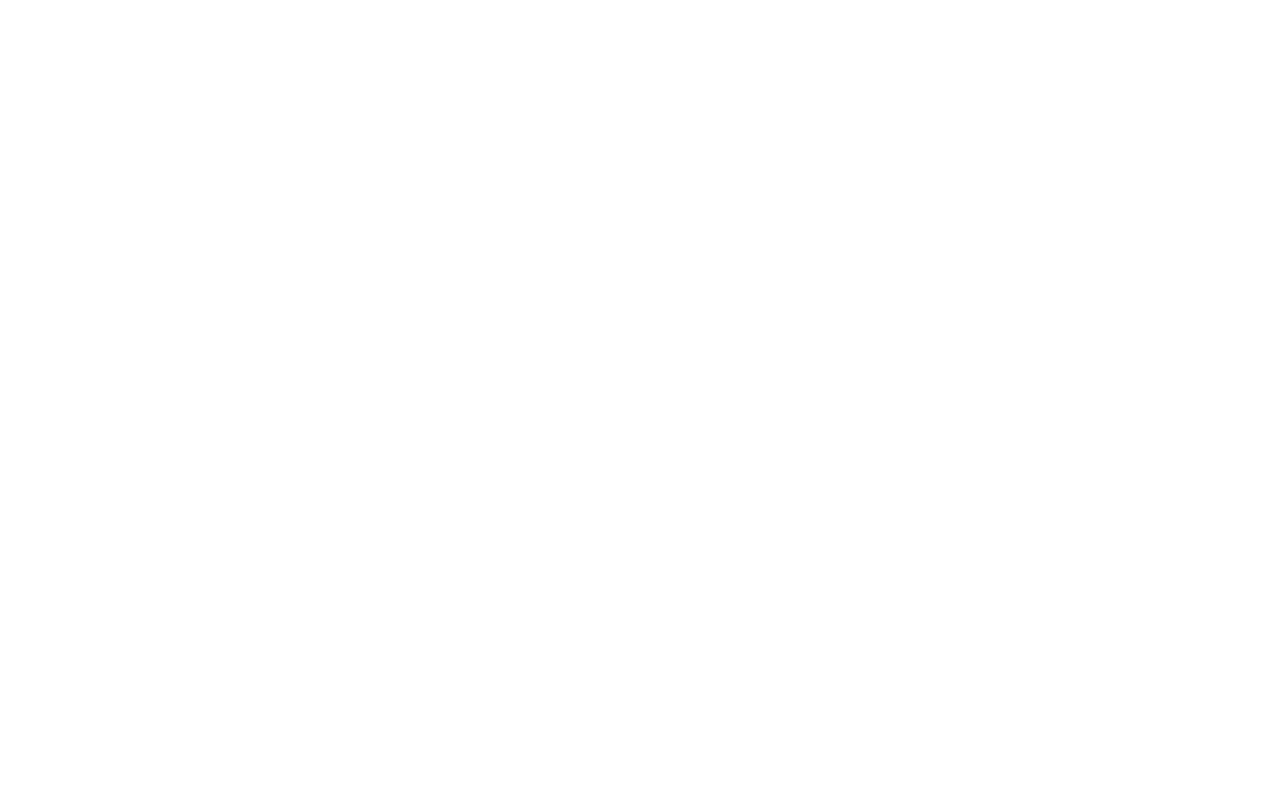
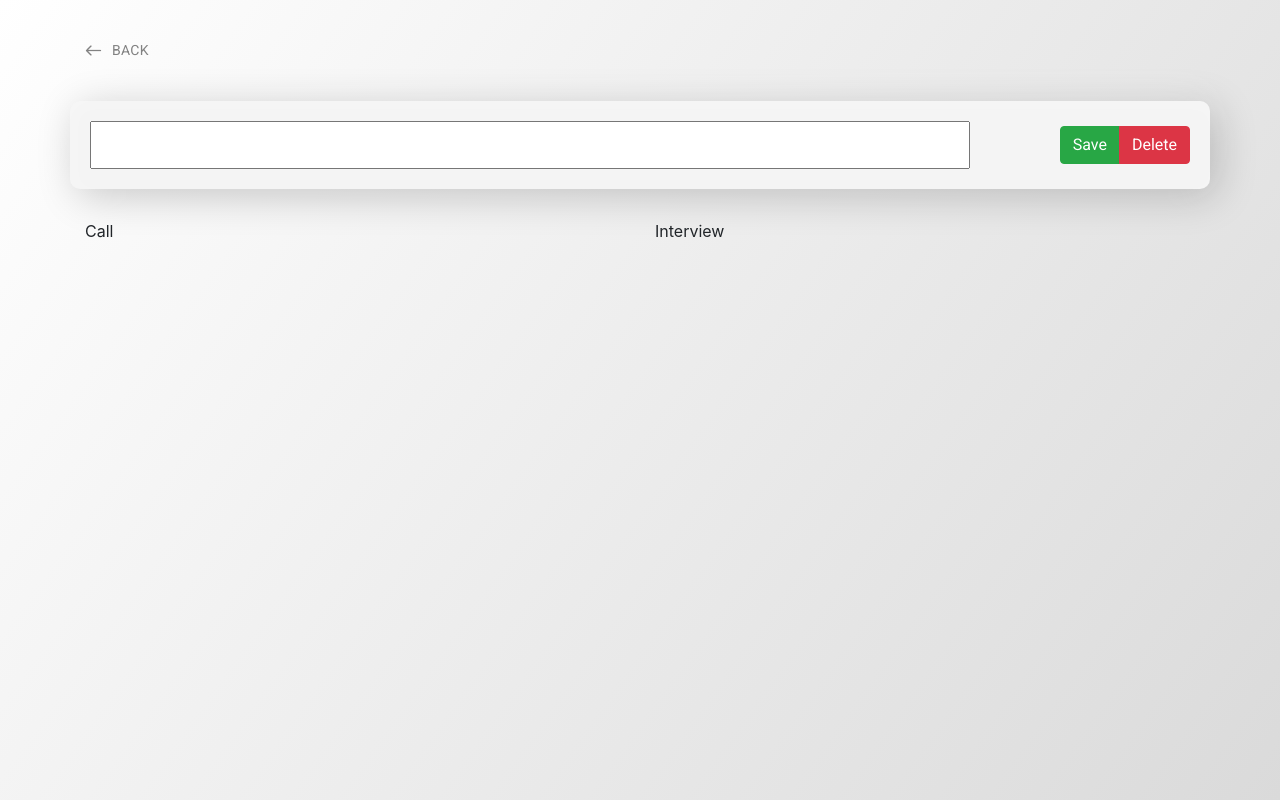
Before and after one commit to PaBLyS/HR-questions, a Nuxt app: page /admin/vacancies-edit in a window 1280 px wide. Built offline with nearby package versions, Linux system fonts and the light colour scheme.

Commit message:
create vacancies-edit for admin

```diff
--- a/pages/admin/vacancies-edit.vue
+++ b/pages/admin/vacancies-edit.vue
@@ -1,15 +1,99 @@
 <template>
-    <section>
+  <section class="vacancies-edit">
 
-    </section>
+    <loader v-if="status"/>
+    <b-container>
+      <b-row>
+        <b-col cols="1">
+          <nuxt-link to="/admin/vacancies" class="arrow">
+            <img src="/arrow.png">
+            <span class="arrow__text">BACK</span>
+          </nuxt-link>
+        </b-col>
+      </b-row>
+      <b-row>
+        <b-col cols="12" class="vacancies-edit__label">
+          <input type="text">
+          <b-button-group>
+            <b-button variant="success" @click="editUpload()">Save</b-button>
+            <b-button variant="danger" @click="deleteUpload()">Delete</b-button>
+          </b-button-group>
+        </b-col>
+      </b-row>
+      <b-row>
+        <b-col cols="6">
+          Call
+        </b-col>
+        <b-col cols="6">
+          Interview
+        </b-col>
+      </b-row>
+    </b-container>
+  </section>
 </template>
 
 <script>
+    import loader from "../../components/loader";
+
     export default {
-        name: "questions-edit"
+        name: "questions-edit",
+        components: {loader},
+        data() {
+            return {}
+        },
+        computed: {
+            status() {
+                return false;
+            }
+        }
     }
 </script>
 
-<style scoped>
+<style lang="scss" scoped>
+  .arrow {
+    margin: 40px 0;
+    display: flex;
+    align-items: center;
 
+    &__text {
+      font-family: 'Roboto', sans-serif;
+      font-style: normal;
+      font-weight: normal;
+      font-size: 14px;
+      letter-spacing: 0.02em;
+      color: #828282;
+      margin-left: 10px;
+
+      &:hover {
+        text-decoration: none;
+      }
+    }
+  }
+
+  .vacancies-edit {
+    min-height: 100vh;
+    background: linear-gradient(125.42deg, #FFFFFF 0%, #DADADA 100%);
+
+    &__label {
+      padding: 20px;
+      margin-bottom: 30px;
+      font-family: 'Roboto', sans-serif;
+      font-style: normal;
+      font-weight: 500;
+      font-size: 26px;
+      line-height: 42px;
+      display: flex;
+      justify-content: space-between;
+      align-items: center;
+      text-indent: 20px;
+      color: #4F4F4F;
+      background: #F4F4F4;
+      box-shadow: 7px 7px 40px rgba(0, 0, 0, 0.2), -7px -7px 40px rgba(255, 255, 255, 0.35), inset 4px 4px 20px rgba(255, 255, 255, 0.25);
+      border-radius: 10px;
+
+      input {
+        width: 80%;
+      }
+    }
+  }
 </style>
--- a/pages/admin/vacancies.vue
+++ b/pages/admin/vacancies.vue
@@ -19,9 +19,11 @@
       </b-row>
       <b-row>
         <b-col cols="6" v-for="(elem, index) in vacanciesList" :key="`${elem.label}-${index}`">
-          <div class="admin-vacancies__wrap">
-            {{elem.label}}
-          </div>
+          <nuxt-link :to="`/admin/vacancies-edit?id=${index}`">
+            <div class="admin-vacancies__wrap">
+              {{elem.label}}
+            </div>
+          </nuxt-link>
         </b-col>
       </b-row>
     </b-container>
```
